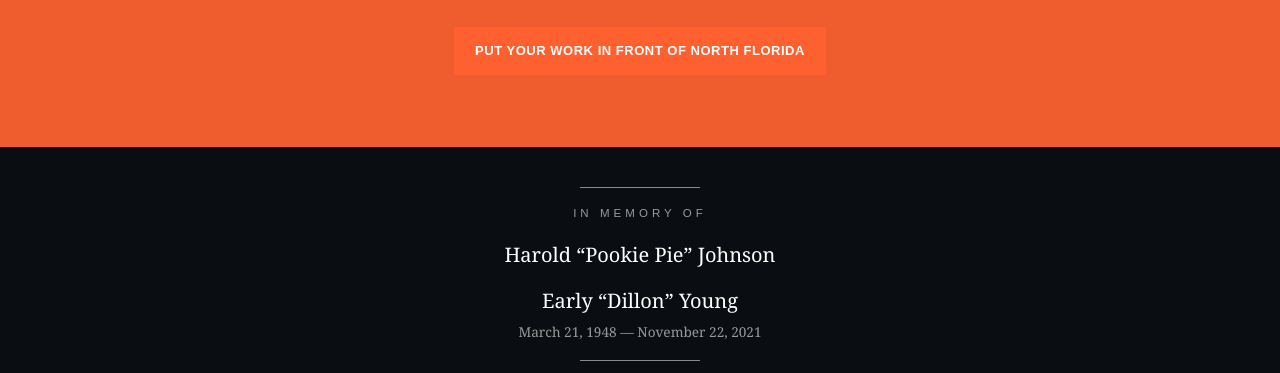
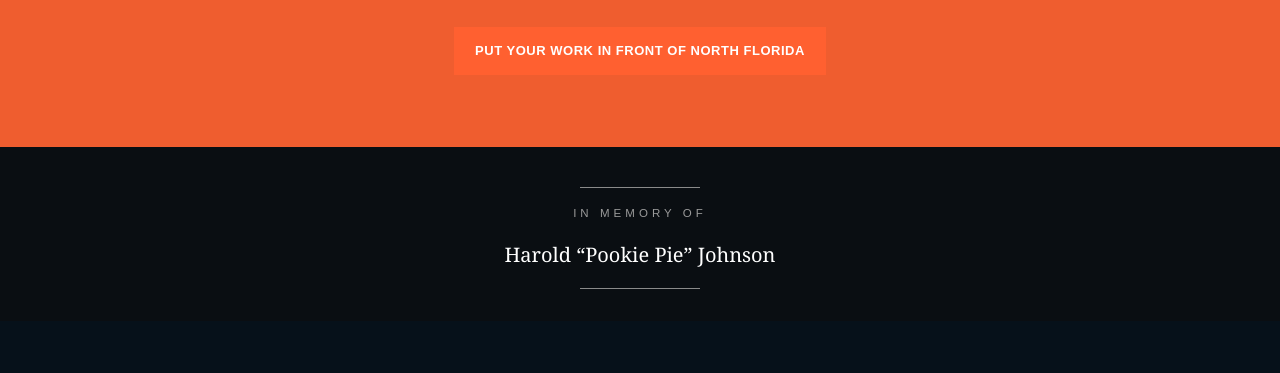
Before and after one commit to watched365/diyjeffjax-site, a plain HTML site: page index.html in a window 1280 px wide. Shown: the part 3873-4246 px from the top of the page. Drawn offline with Linux system fonts and the light colour scheme.

```diff
--- a/index.html
+++ b/index.html
@@ -75,8 +75,6 @@
   <div style="width:120px;height:1px;background:#8a8a8a;margin:0 auto 1.1rem;"></div>
   <div style="letter-spacing:.35em;font-size:.72rem;color:#9a9a9a;text-transform:uppercase;">In Memory Of</div>
   <div style="font-family:Georgia,'Times New Roman',serif;font-size:1.25rem;margin-top:1rem;">Harold &ldquo;Pookie Pie&rdquo; Johnson</div>
-  <div style="font-family:Georgia,'Times New Roman',serif;font-size:1.25rem;margin-top:.9rem;">Early &ldquo;Dillon&rdquo; Young</div>
-  <div style="font-family:Georgia,'Times New Roman',serif;font-size:.85rem;color:#9a9a9a;margin-top:.35rem;">March 21, 1948 &mdash; November 22, 2021</div>
   <div style="width:120px;height:1px;background:#8a8a8a;margin:1.1rem auto 0;"></div>
 </section>
 </main>
```
